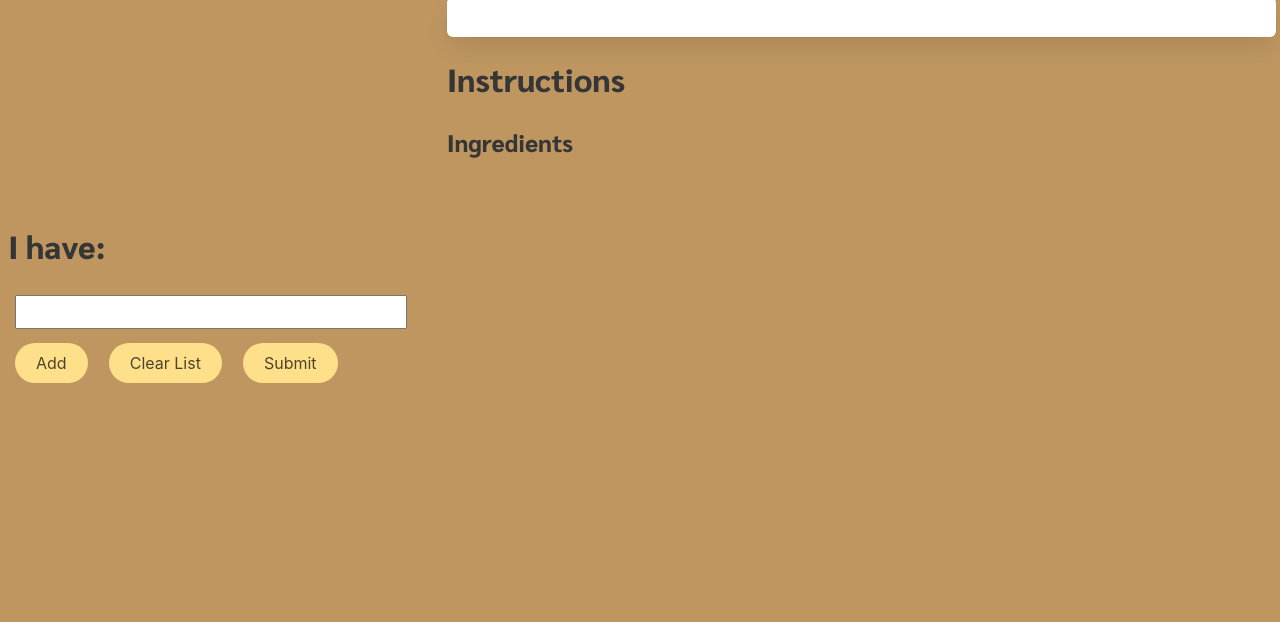
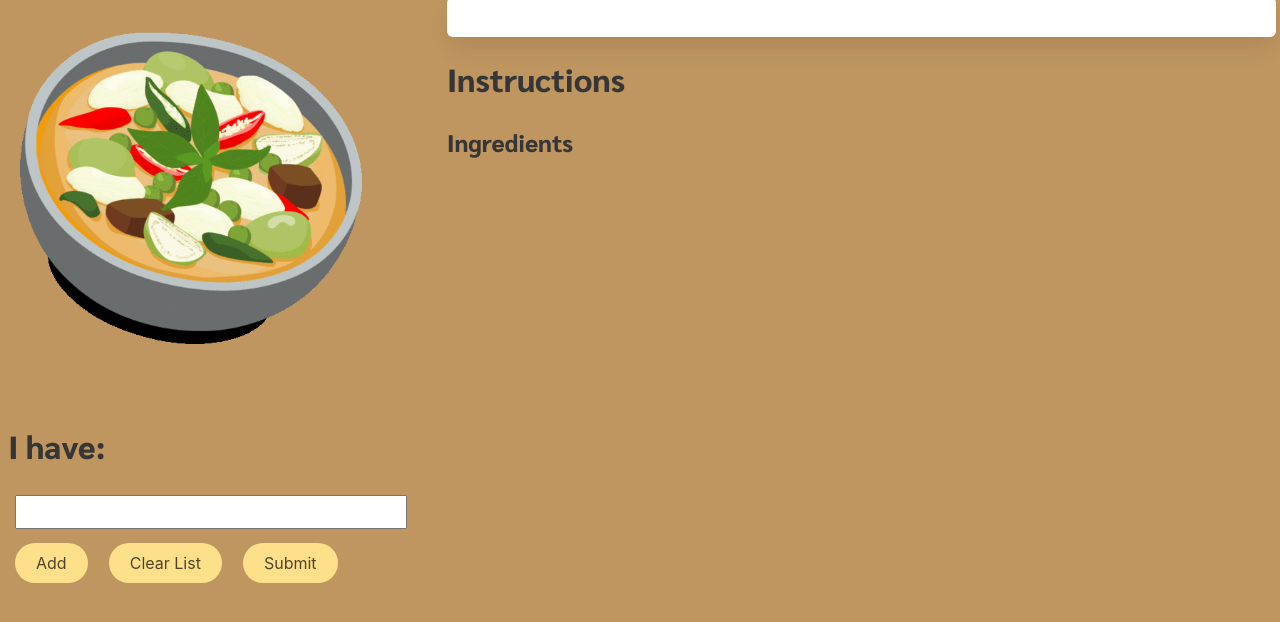
Before and after one commit to rambriz91/kitchen-repo, a plain HTML site: page index.html in a window 1280 px wide. Shown: the part 138-760 px from the top of the page. Drawn offline with nearby package versions, Linux system fonts and the light colour scheme; no server answers.

Commit message:
updated placeholder img and border radius

```diff
--- a/assets/style.css
+++ b/assets/style.css
@@ -45,6 +45,7 @@ img {
     position: relative;
     width: 85% !important;
     top: 20px;
+    border-radius: 6px;
 }
 
 .message {
--- a/index.html
+++ b/index.html
@@ -22,7 +22,7 @@
     <main class="columns is-multiline">
         <section class="columns column is-full ml-2">
                 <div class="column is-one-third">
-                    <img id="recipeImg" class="mb-5" src="" alt="">
+                    <img id="recipeImg" class="mb-5" src="./assets/img/placeholder3.gif" alt="placeholder">
                     <div id="quoteBlock">
                         <p id="quote"class="is-italic mb-2"></p>
                         <h3 id="author"></h3>
```
Also changed, not shown: assets/img/placeholder2.png (added), assets/img/placeholder3.gif (added), assets/placeholder.png (added).
